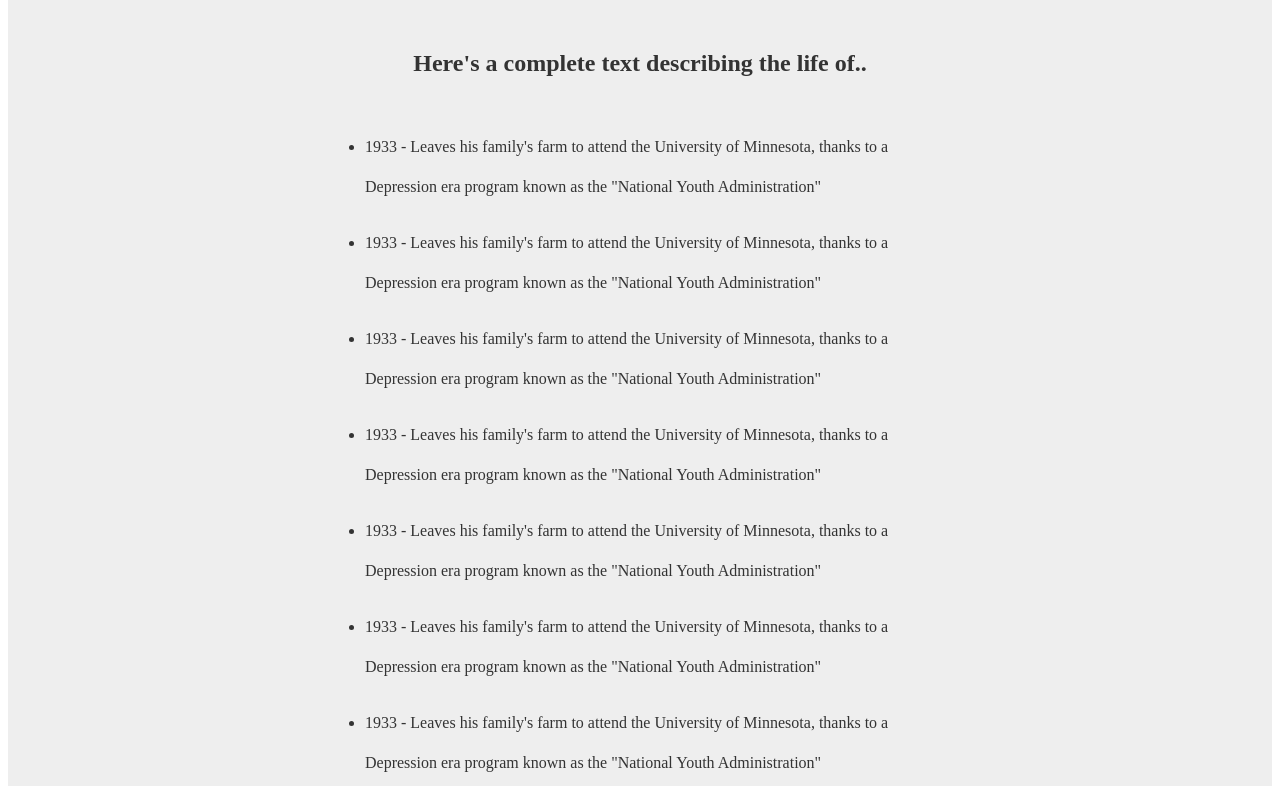
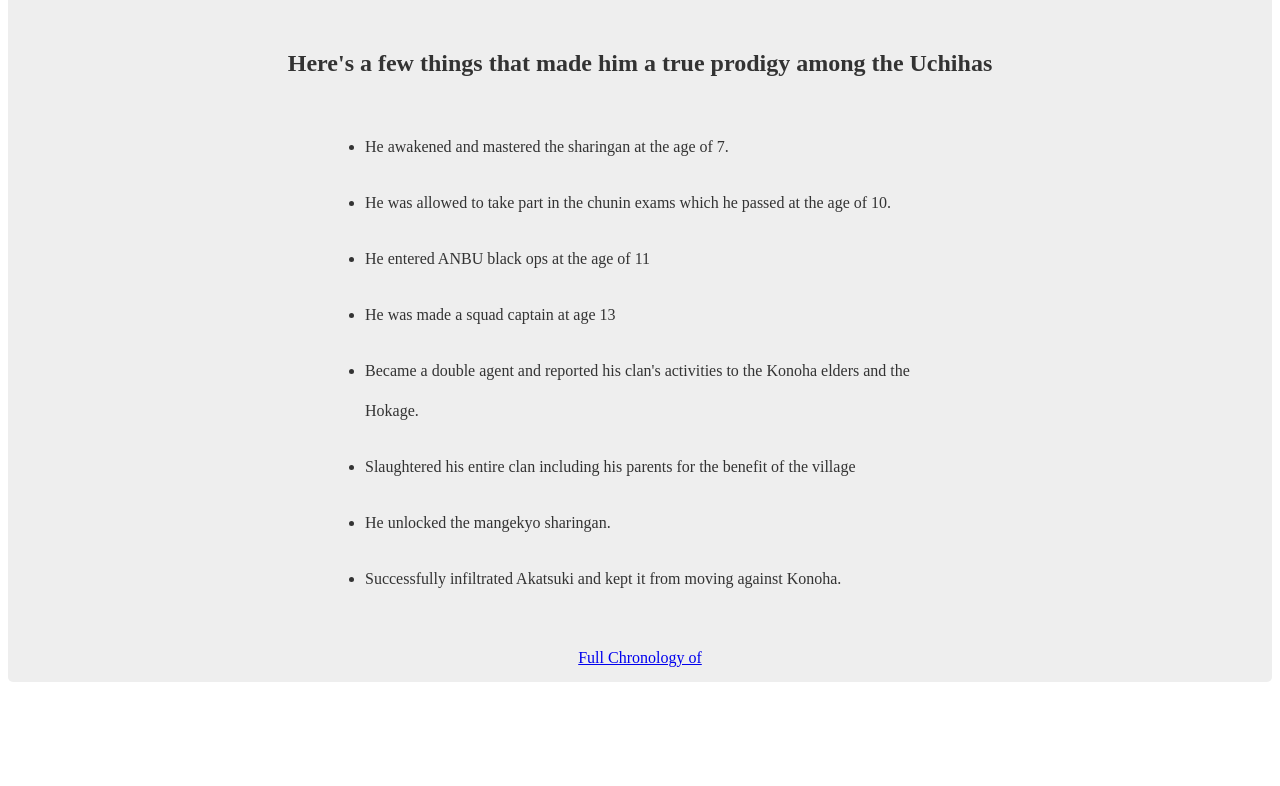
Before and after one commit to Yaasir024/Tributepage, a plain HTML site: page index.html in a window 1280 px wide. Shown: the part 916-1702 px from the top of the page. After the commit the page ends 1628 px from the top, so only its background shows below. Drawn offline with Linux system fonts and the light colour scheme.

Commit message:
Changed the texts

```diff
--- a/index.html
+++ b/index.html
@@ -10,28 +10,30 @@
 <body>
     <div id="main">
         <div id="title">Uchiha Itachi</div>
-        <p>The man who saved a billion lives</p>
+        <p>The prodigy of the Uchiha clan</p>
         <figure id="img-div">
             <img id="image" src="images/uchihaitachi.jpg" alt="Uchiha Itachi">
             <figcaption id="img-caption">Dr. Norman Borlaug, third from the left, trains biologists in Mexico on how to increase wheat yields - part of his life-long war on hunger.</figcaption>
         </figure>
 
         <section id="tribute-info">
-            <h2>Here's a complete text describing the life of..</h2>
+            <h2>Here's a few things that made him a true prodigy among the Uchihas</h2>
             <ul>
-                <li>1933 - Leaves his family's farm to attend the University of Minnesota, thanks to a Depression era program known as the "National Youth Administration"
+                <li>He awakened and mastered the sharingan at the age of 7.
                 </li>
-                <li>1933 - Leaves his family's farm to attend the University of Minnesota, thanks to a Depression era program known as the "National Youth Administration"
+                <li>He was allowed to take part in the chunin exams which he passed at the age of 10.
                 </li>
-                <li>1933 - Leaves his family's farm to attend the University of Minnesota, thanks to a Depression era program known as the "National Youth Administration"
+                <li>He entered ANBU black ops at the age of 11
                 </li>
-                <li>1933 - Leaves his family's farm to attend the University of Minnesota, thanks to a Depression era program known as the "National Youth Administration"
+                <li>He was made a squad captain at age 13
                 </li>
-                <li>1933 - Leaves his family's farm to attend the University of Minnesota, thanks to a Depression era program known as the "National Youth Administration"
+                <li>Became a double agent and reported his clan's activities to the Konoha elders and the Hokage.
                 </li>
-                <li>1933 - Leaves his family's farm to attend the University of Minnesota, thanks to a Depression era program known as the "National Youth Administration"
+                <li>Slaughtered his entire clan including his parents for the benefit of the village
                 </li>
-                <li>1933 - Leaves his family's farm to attend the University of Minnesota, thanks to a Depression era program known as the "National Youth Administration"
+                <li>He unlocked the mangekyo sharingan.
+                </li>
+                <li>Successfully infiltrated Akatsuki and kept it from moving against Konoha.
                 </li>
 
             </ul>
```
